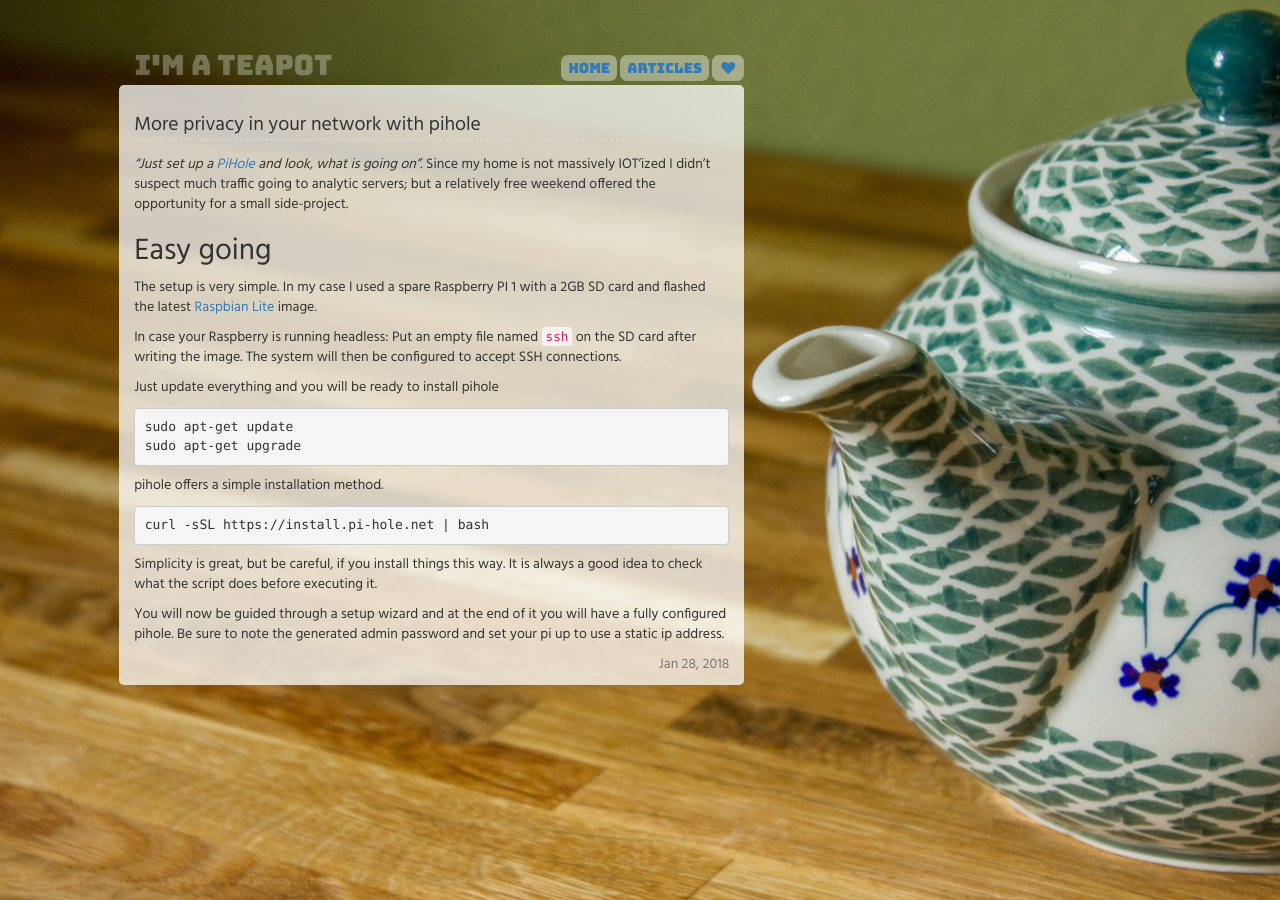
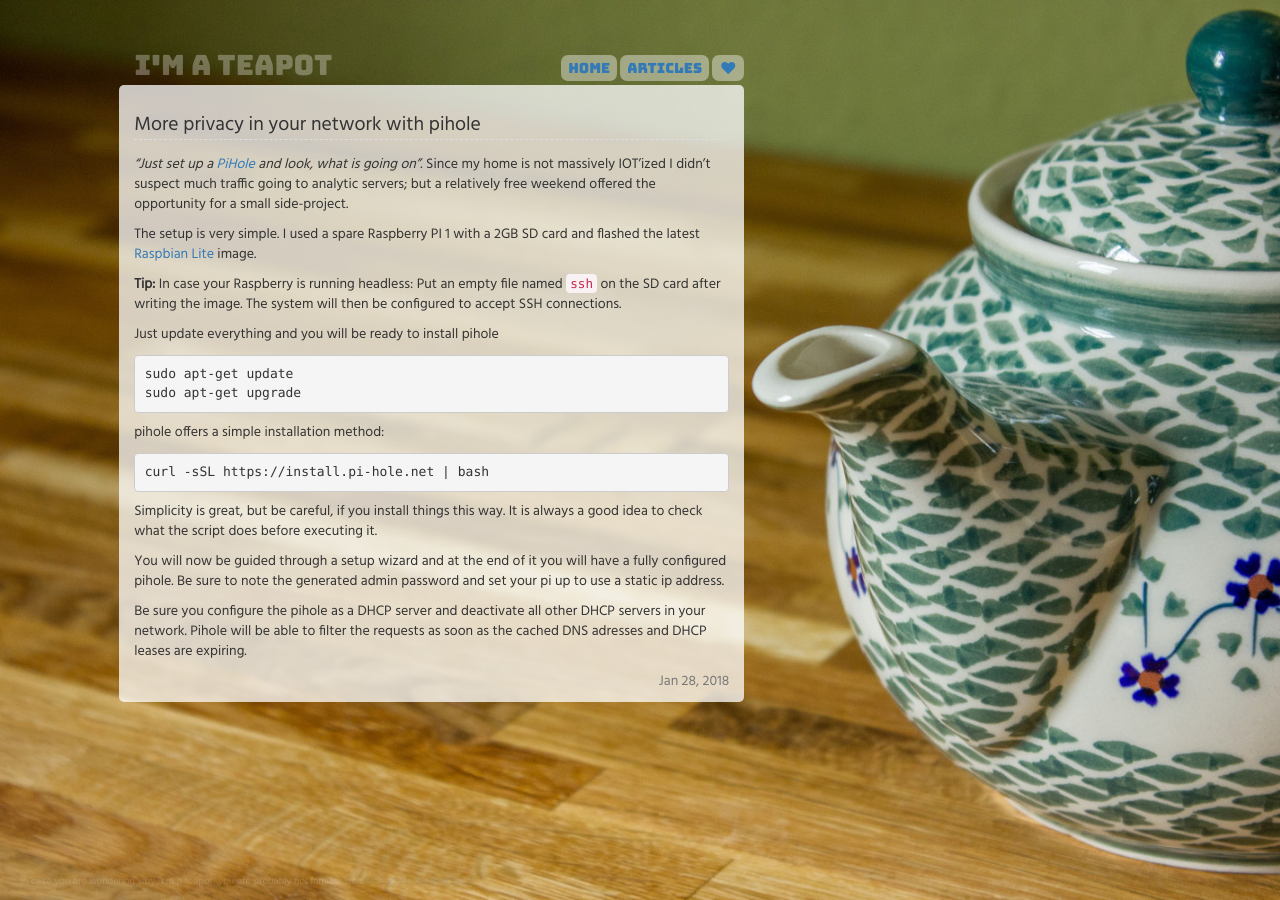
Before and after one commit to error418/error418.github.io, a Jekyll site: the page built from _posts/2018-01-28-pihole.md, in a window 1280 px wide. Built offline with Jekyll 4.4.1, drawn with Linux system fonts in a browser that asks for light colours; nearby versions of some CDN libraries.

Commit message:
Update 2018-01-28-pihole.md

````diff
--- a/_posts/2018-01-28-pihole.md
+++ b/_posts/2018-01-28-pihole.md
@@ -7,11 +7,9 @@ categories: raspberry pi pihole
 
 *"Just set up a [PiHole][pihole] and look, what is going on"*. Since my home is not massively IOT'ized I didn't suspect much traffic going to analytic servers; but a relatively free weekend offered the opportunity for a small side-project.
 
-## Easy going
+The setup is very simple. I used a spare Raspberry PI 1 with a 2GB SD card and flashed the latest [Raspbian Lite][raspbian] image.
 
-The setup is very simple. In my case I used a spare Raspberry PI 1 with a 2GB SD card and flashed the latest [Raspbian Lite][raspbian] image.
-
-In case your Raspberry is running headless: Put an empty file named `ssh` on the SD card after writing the image. The system will then be configured to accept SSH connections.
+**Tip:** In case your Raspberry is running headless: Put an empty file named `ssh` on the SD card after writing the image. The system will then be configured to accept SSH connections.
 
 Just update everything and you will be ready to install pihole
 
@@ -20,7 +18,7 @@ sudo apt-get update
 sudo apt-get upgrade
 ```
 
-pihole offers a simple installation method.
+pihole offers a simple installation method:
 
 ```
 curl -sSL https://install.pi-hole.net | bash
@@ -30,5 +28,7 @@ Simplicity is great, but be careful, if you install things this way. It is alway
 
 You will now be guided through a setup wizard and at the end of it you will have a fully configured pihole. Be sure to note the generated admin password and set your pi up to use a static ip address.
 
+Be sure you configure the pihole as a DHCP server and deactivate all other DHCP servers in your network. Pihole will be able to filter the requests as soon as the cached DNS adresses and DHCP leases are expiring.
+
 [pihole]: https://pi-hole.net/
 [raspbian]: https://www.raspberrypi.org/downloads/raspbian/
````
